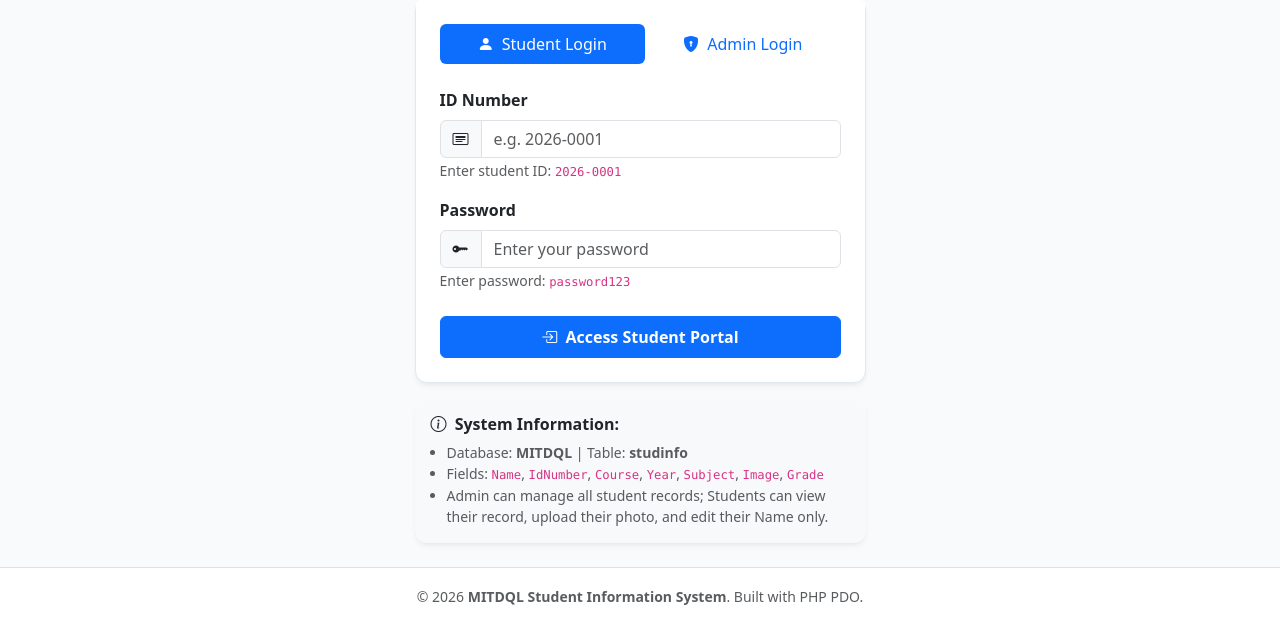
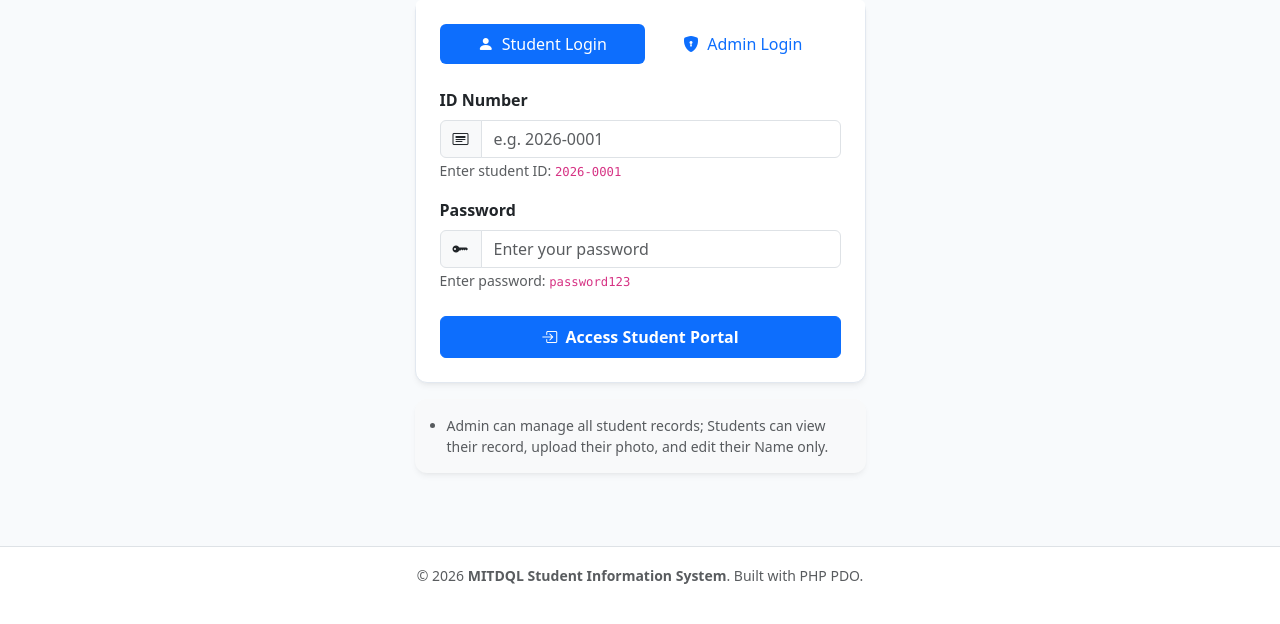
Before and after one commit to christianlucero522-sudo/MITDQL_Portal, a PHP site: page /index.php in a window 1280 px wide. Shown: the part 197-821 px from the top of the page. After the commit the page ends 781 px from the top, so only its background shows below. Run offline with PHP 8.4, Linux system fonts and the light colour scheme.

Commit message:
Update index.php

```diff
--- a/index.php
+++ b/index.php
@@ -185,10 +185,7 @@ require_once __DIR__ . '/includes/header.php';
 
         <div class="card card-custom mt-3 bg-light border-0">
             <div class="card-body p-3">
-                <h6 class="fw-bold mb-2"><i class="bi bi-info-circle me-1"></i> System Information:</h6>
                 <ul class="small text-muted mb-0 ps-3">
-                    <li>Database: <strong>MITDQL</strong> | Table: <strong>studinfo</strong></li>
-                    <li>Fields: <code>Name</code>, <code>IdNumber</code>, <code>Course</code>, <code>Year</code>, <code>Subject</code>, <code>Image</code>, <code>Grade</code></li>
                     <li>Admin can manage all student records; Students can view their record, upload their photo, and edit their Name only.</li>
                 </ul>
             </div>
```
